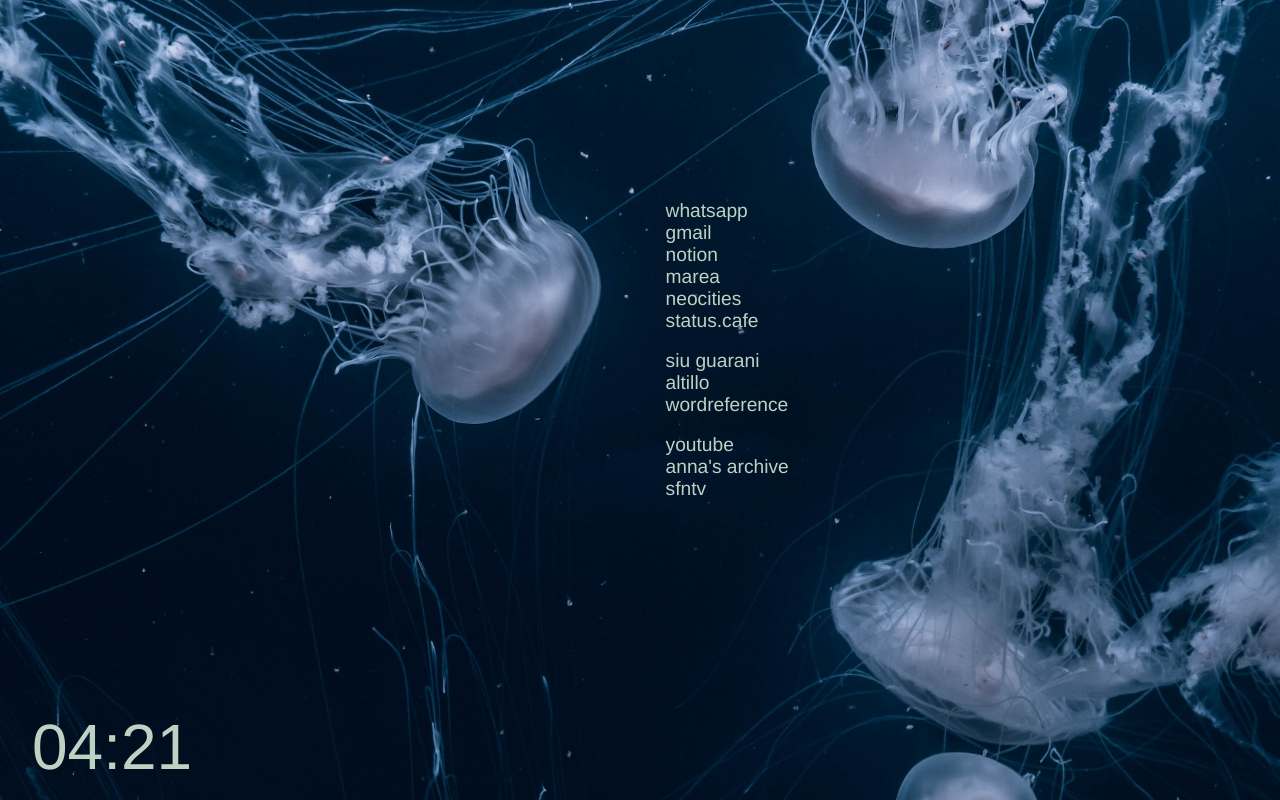
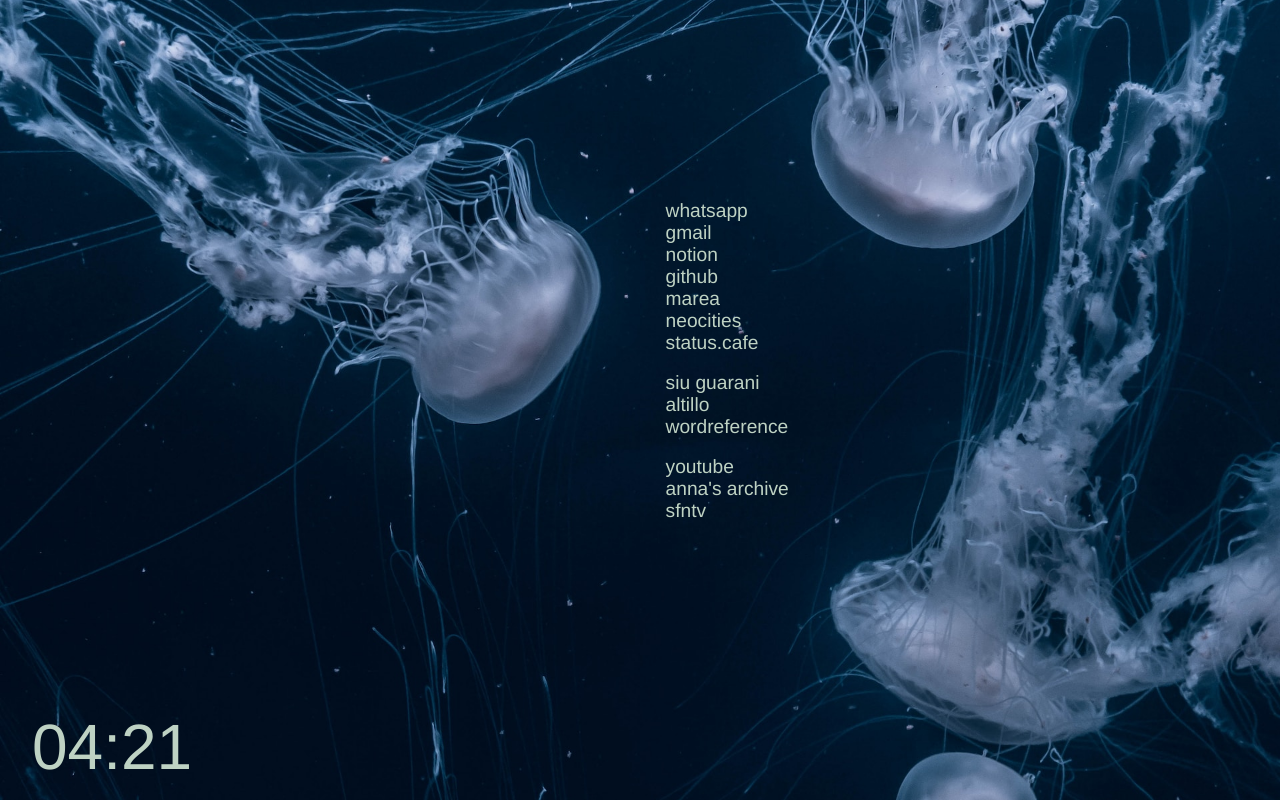
Before and after one commit to larriera/homepage, a plain HTML site: page index.html in a window 1280 px wide. Drawn offline with Linux system fonts and the light colour scheme.

Commit message:
add github to links

```diff
--- a/index.html
+++ b/index.html
@@ -53,6 +53,7 @@
             <a href="https://web.whatsapp.com/">whatsapp</a>
             <a href="https://mail.google.com/mail/u/0/">gmail</a>
             <a href="https://notion.so/">notion</a>
+            <a href="https://github.com/">github</a>
             <a href="https://marea.neocities.org/">marea</a>
             <a href="https://neocities.org/">neocities</a>
             <a href="https://status.cafe/">status.cafe</a>
```
